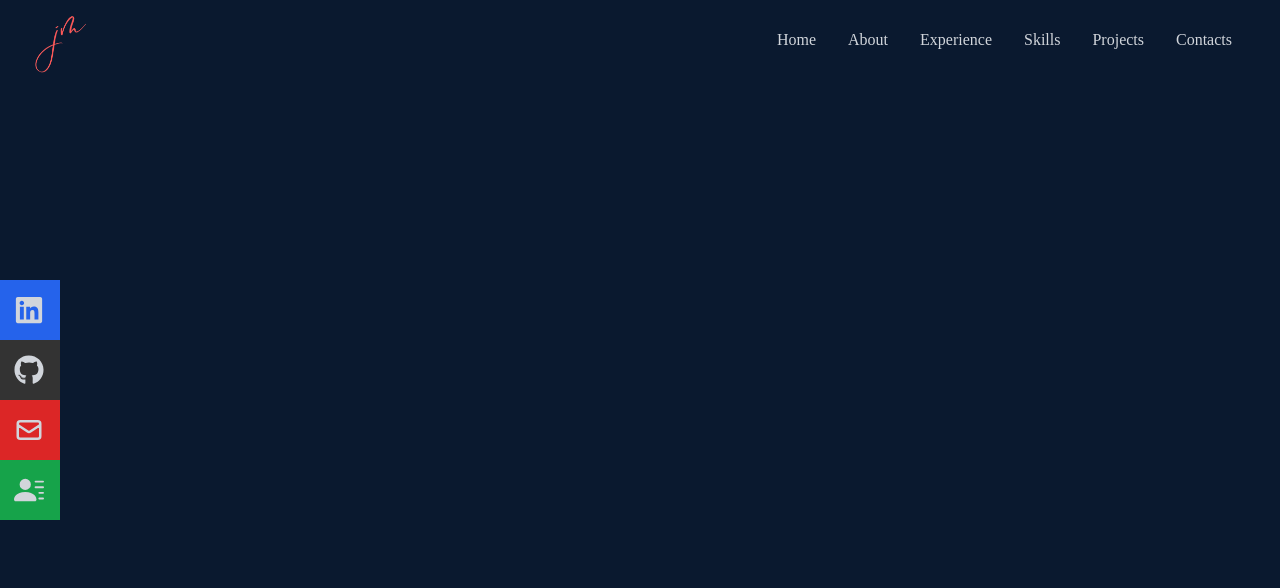
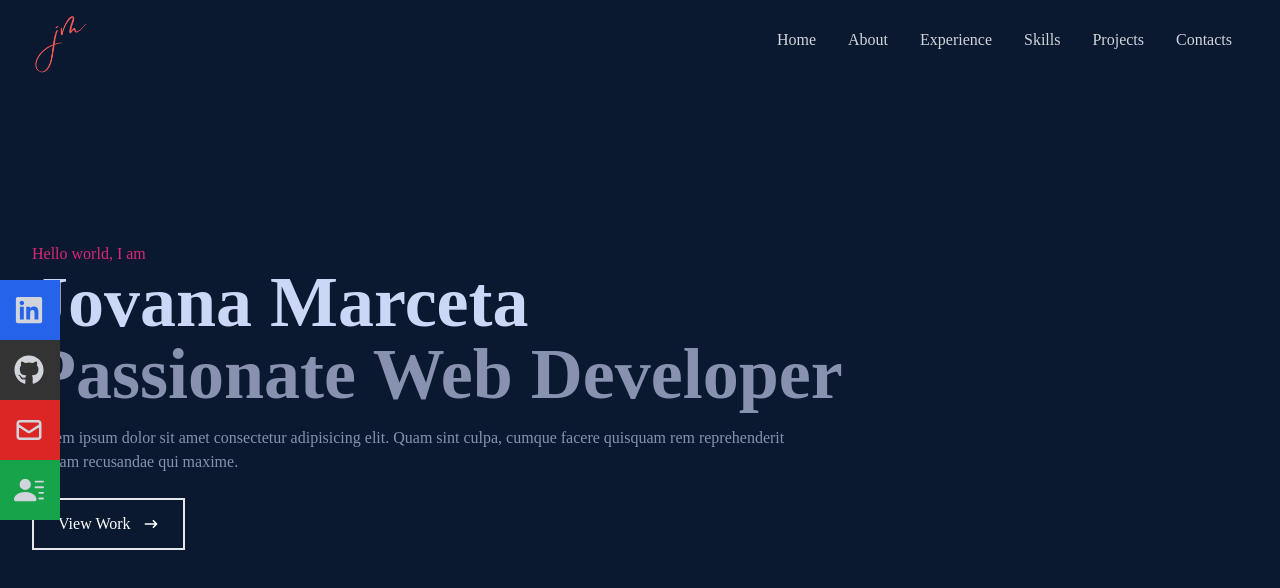
Before and after one commit to jovana-marceta/portfolio_2022, a React (Create React App) app: page / in a window 1280 px wide. Shown: the top 588 px of the page. Built offline with nearby package versions, Linux system fonts and the light colour scheme.

Commit message:
Adding Hero component

```diff
--- a/src/components/Hero.jsx
+++ b/src/components/Hero.jsx
@@ -3,8 +3,20 @@
 
 const Hero = () => {
   return (
-    <div className='w-full h-screen bg-[#0a192f]'>
-
+    <div name='home' className='w-full h-screen bg-[#0a192f]'>
+      <div className='max-w-[1400px] mx-auto px-8 flex flex-col justify-center h-full'>
+        <p className='text-pink-600'>Hello world, I am</p>
+        <h1 className='text-4xl sm:text-7xl font-bold text-[#ccd6f6]'>Jovana Marceta</h1>
+        <h2 className='text-4xl sm:text-7xl font-bold text-[#8892b0]'>Passionate Web Developer</h2>
+        <p className='text-[#8892b0] py-4 max-w-[800px]'>Lorem ipsum dolor sit amet consectetur adipisicing elit. Quam sint culpa, cumque facere quisquam rem reprehenderit veniam recusandae qui maxime. </p>
+        <div>
+          <button className='text-white group border-2 px-6 py-3 my-2 flex items-center hover:bg-pink-600 hover:border-pink-600'>View Work
+          <span className='group-hover:rotate-90 duration-300'>
+            <HiArrowNarrowRight className='ml-3'/>
+          </span>
+         </button>
+        </div>
+      </div>
     </div>
   )
 }
```
